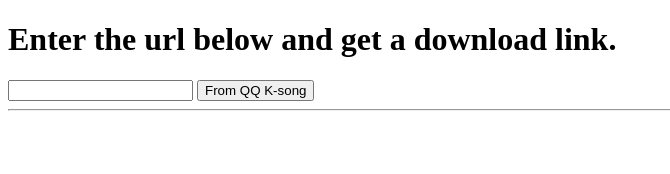
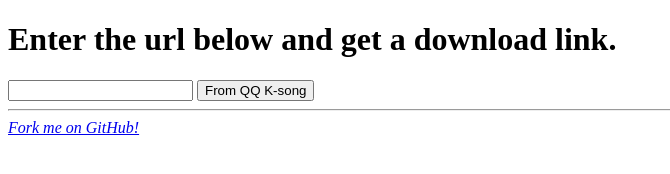
Before and after one commit to bdbai/supreme-getlink, a plain HTML site: page index.html in a window 1280 px wide. Shown: the whole page, without its empty margins (0-670 px from the left). Drawn offline with Linux system fonts and the light colour scheme.

Commit message:
Add GitHub repo link.

```diff
--- a/index.html
+++ b/index.html
@@ -11,6 +11,8 @@
     <input type="submit" id="qq-btn" value="From QQ K-song" />
     <hr />
     <div id="output-con"></div>
+
+    <em><a href="https://github.com/bdbai/supreme-getlink">Fork me on GitHub!</a></em>
 
     <script type="text/javascript">
       var inputTxt = document.getElementById('input-link');
```
